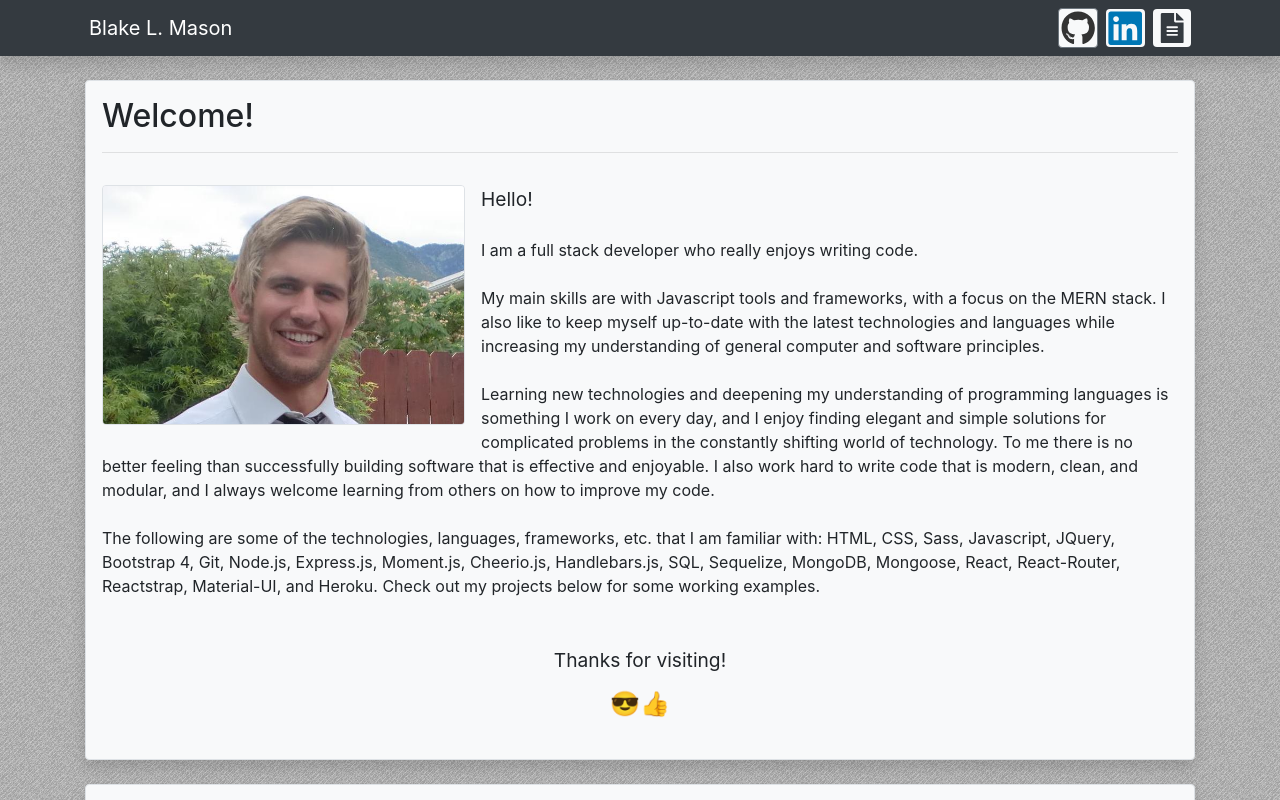
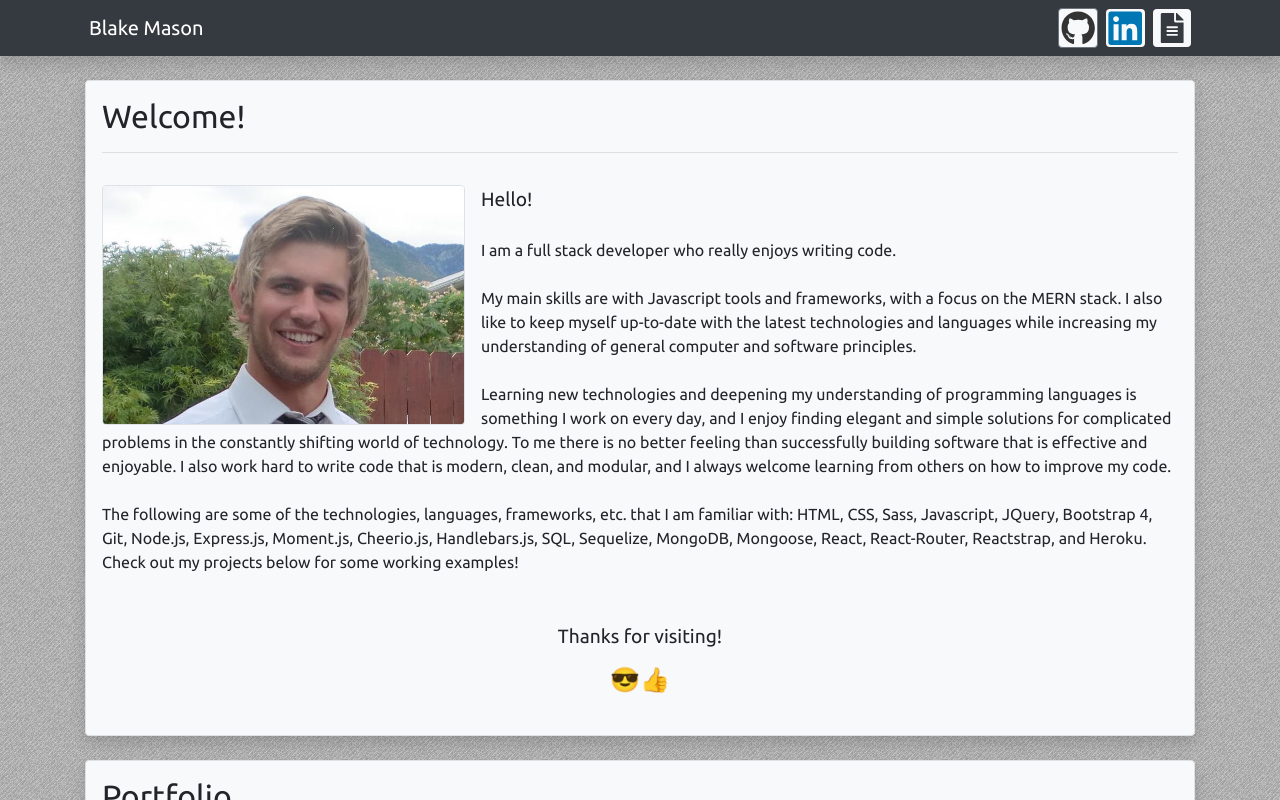
Before and after one commit to blakelmason/portfolio2, a React (Create React App) app: page / in a window 1280 px wide. Shown: the top 800 px of the page. Built offline with nearby package versions, Linux system fonts and the light colour scheme.

Commit message:
resume update

```diff
--- a/public/index.html
+++ b/public/index.html
@@ -6,11 +6,16 @@
   <link rel="shortcut icon" href="%PUBLIC_URL%/favicon.png">
   <meta name="viewport" content="width=device-width, initial-scale=1, shrink-to-fit=no">
   <meta name="theme-color" content="#000000">
+  <meta property="og:title" content="Blake Mason - Portfolio" />
+  <meta property="og:image" content="https://imgur.com/a/tc7TPq5" />
+  <meta property="og:description" content="" />
+  <meta property="og:url" content="https://blakelmason.github.io/portfolio2/" />
   <!--
       manifest.json provides metadata used when your web app is added to the
       homescreen on Android. See https://developers.google.com/web/fundamentals/engage-and-retain/web-app-manifest/
     -->
   <link rel="manifest" href="%PUBLIC_URL%/manifest.json">
+  <link href="https://fonts.googleapis.com/css?family=Ubuntu" rel="stylesheet">
   <!--
       Notice the use of %PUBLIC_URL% in the tags above.
       It will be replaced with the URL of the `public` folder during the build.
--- a/src/App.js
+++ b/src/App.js
@@ -38,7 +38,7 @@ class App extends Component {
             <div className="row">
               <div className="col">
                 <Navbar dark className="px-1">
-                  <NavbarBrand href="">Blake L. Mason</NavbarBrand>
+                  <NavbarBrand href="">Blake Mason</NavbarBrand>
                   <Nav className="d-flex align-items-center">
                     <NavIcon href="https://github.com/blakelmason" icon="Github" className="p-0 bg-light rounded border border-secondary">
                       <FaGithub color="#333" size="2.4rem" id="Github" style={{ padding: '2px' }} />
@@ -73,7 +73,7 @@ class App extends Component {
                 </div>
                 <div className="row">
                   <div className="col">
-                    <img src={picMe} alt="" style={{ width: '363px' }} className="border rounded float-left mr-3 mb-2 d-none d-md-block" />
+                    <img src={picMe} alt="" style={{ width: '363px' }} className="border rounded float-left mr-3 mb-1 d-none d-md-block" />
                     <p>
                       <div style={{ fontSize: '1.2rem' }}>Hello!</div>
                       <br />
@@ -86,7 +86,7 @@ class App extends Component {
                       Learning new technologies and deepening my understanding of programming languages is something I work on every day, and I enjoy finding elegant and simple solutions for complicated problems in the constantly shifting world of technology. To me there is no better feeling than successfully building software that is effective and enjoyable. I also work hard to write code that is modern, clean, and modular, and I always welcome learning from others on how to improve my code.
                       <br />
                       <br />
-                      The following are some of the technologies, languages, frameworks, etc. that I am familiar with: HTML, CSS, Sass, Javascript, JQuery, Bootstrap 4, Git, Node.js, Express.js, Moment.js, Cheerio.js, Handlebars.js, SQL, Sequelize, MongoDB, Mongoose, React, React-Router, Reactstrap, Material-UI, and Heroku. Check out my projects below for some working examples.
+                      The following are some of the technologies, languages, frameworks, etc. that I am familiar with: HTML, CSS, Sass, Javascript, JQuery, Bootstrap 4, Git, Node.js, Express.js, Moment.js, Cheerio.js, Handlebars.js, SQL, Sequelize, MongoDB, Mongoose, React, React-Router, Reactstrap, and Heroku. Check out my projects below for some working examples!
                       <br />
                       <br />
                       <br />
--- a/src/App.scss
+++ b/src/App.scss
@@ -1,5 +1,6 @@
 body {
   background: url('./assets/images/background-pattern.png');
+  font-family: 'Ubuntu', sans-serif;
 }
 
 .nav-item {
```
Also changed, not shown: 1 other file (tests, documents, lock files or other folders).
